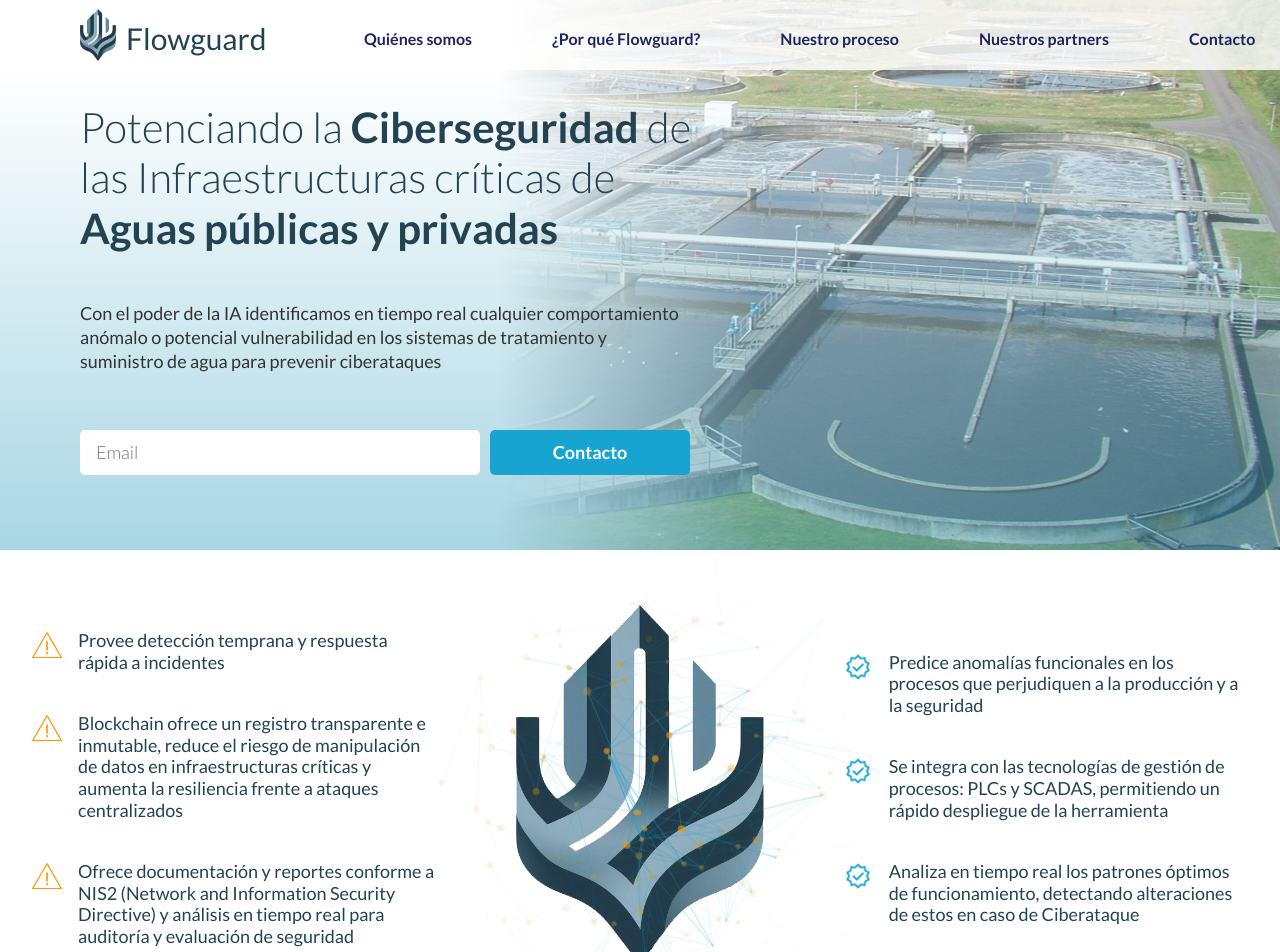
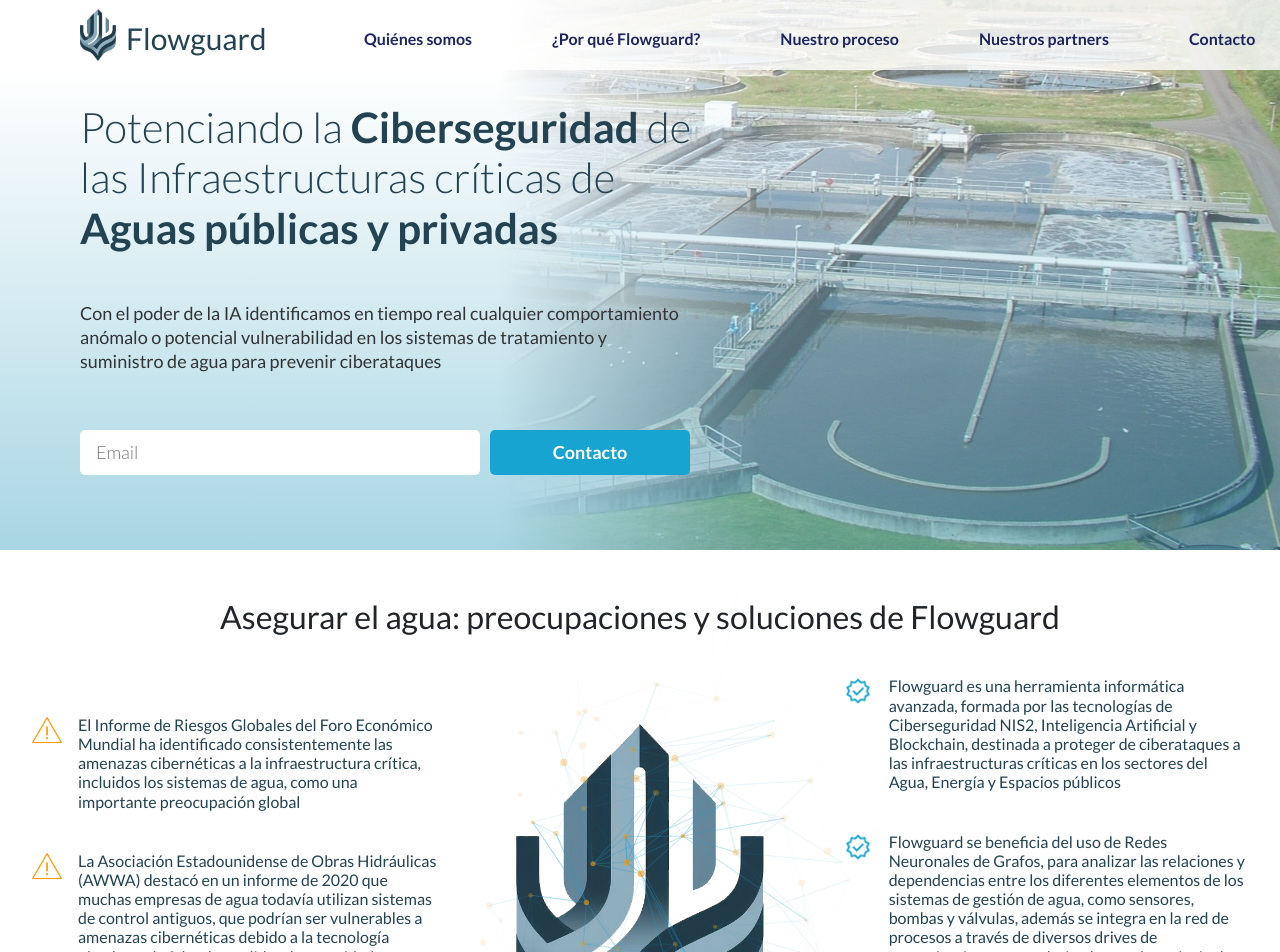
Before and after one commit to telcash/flowguard_frontend, a React (Create React App) app: page / in a window 1280 px wide. Shown: the top 952 px of the page. Built offline with nearby package versions, Linux system fonts and the light colour scheme.

Commit message:
Modificada información en sección Flowguard

```diff
--- a/src/containers/flowguard/Flowguard.jsx
+++ b/src/containers/flowguard/Flowguard.jsx
@@ -7,20 +7,23 @@ import { checkIcon, dangerIcon } from '../../assets/bullets';
 const Flowguard = () => {
     return (
         <div className="fg__flowguard">
+            <div className="fg__flowguard-title">
+                <h2>Asegurar el agua: preocupaciones y soluciones de Flowguard</h2>
+            </div>
             <div className="fg__flowguard-info">
                 <div className="fg__flowguard-info-text-left">
                     <ul>
                         <li>
                             <img src={dangerIcon} alt="" />
-                            <h6>Provee detección temprana y respuesta rápida a incidentes</h6>
+                            <h6>El Informe de Riesgos Globales del Foro Económico Mundial ha identificado consistentemente las amenazas cibernéticas a la infraestructura crítica, incluidos los sistemas de agua, como una importante preocupación global</h6>
                         </li>
                         <li>
                             <img src={dangerIcon} alt="" />
-                            <h6>Blockchain ofrece un registro transparente e inmutable, reduce el riesgo de manipulación de datos en infraestructuras críticas y aumenta la resiliencia frente a ataques centralizados</h6>
+                            <h6>La Asociación Estadounidense de Obras Hidráulicas (AWWA) destacó en un informe de 2020 que muchas empresas de agua todavía utilizan sistemas de control antiguos, que podrían ser vulnerables a amenazas cibernéticas debido a la tecnología obsoleta y la falta de medidas de seguridad</h6>
                         </li>
                         <li>
                             <img src={dangerIcon} alt="" />
-                            <h6>Ofrece documentación y reportes conforme a NIS2  (Network and Information Security Directive) y análisis en tiempo real para auditoría y evaluación de seguridad</h6>
+                            <h6>El Water Information Sharing & Analysis Center ha observado casos de incidentes de ciberseguridad en el sector del agua como resultado de errores humanos, incluidos ataques de phishing y acciones no intencionadas por parte de los empleados</h6>
                         </li>
                     </ul>
                 </div>
@@ -32,15 +35,15 @@ const Flowguard = () => {
                     <ul>
                         <li>
                             <img src={checkIcon} alt="" />
-                            <h6>Predice anomalías funcionales en los procesos que perjudiquen a la producción y a la seguridad</h6>
+                            <h6>Flowguard es una herramienta informática avanzada, formada por las tecnologías de Ciberseguridad NIS2, Inteligencia Artificial y Blockchain, destinada a proteger de ciberataques a las infraestructuras críticas en los sectores del Agua, Energía y Espacios públicos</h6>
                         </li>
                         <li>
                             <img src={checkIcon} alt="" />
-                            <h6>Se integra con las tecnologías de gestión de procesos: PLCs y SCADAS, permitiendo un rápido despliegue de la herramienta</h6>
+                            <h6>Flowguard se beneficia del uso de Redes Neuronales de Grafos, para analizar las relaciones y dependencias entre los diferentes elementos de los sistemas de gestión de agua, como sensores, bombas y válvulas, además se integra en la red de procesos a través de diversos drives de comunicaciones estandarizados por los principales fabricantes de autómatas programables, SCADAS y elementos de comunicaciones</h6>
                         </li>
                         <li>
                             <img src={checkIcon} alt="" />
-                            <h6>Analiza en tiempo real los patrones óptimos de funcionamiento, detectando alteraciones de estos en caso de Ciberataque</h6>
+                            <h6>El uso de la Blockchain ofrece un registro transparente e inmutable de los datos, facilita la trazabilidad de incidentes, aumenta la resiliencia frente a ataques centralizados y protege contra accesos no autorizados</h6>
                         </li>
                     </ul>
                 </div>
--- a/src/containers/flowguard/flowguard.css
+++ b/src/containers/flowguard/flowguard.css
@@ -53,7 +53,7 @@
 
 .fg__flowguard-info li h6 {
     text-align: left;
-    font-size: 18px;
+    font-size: 16px;
     color: var(--primary-color);
 }
 
```
